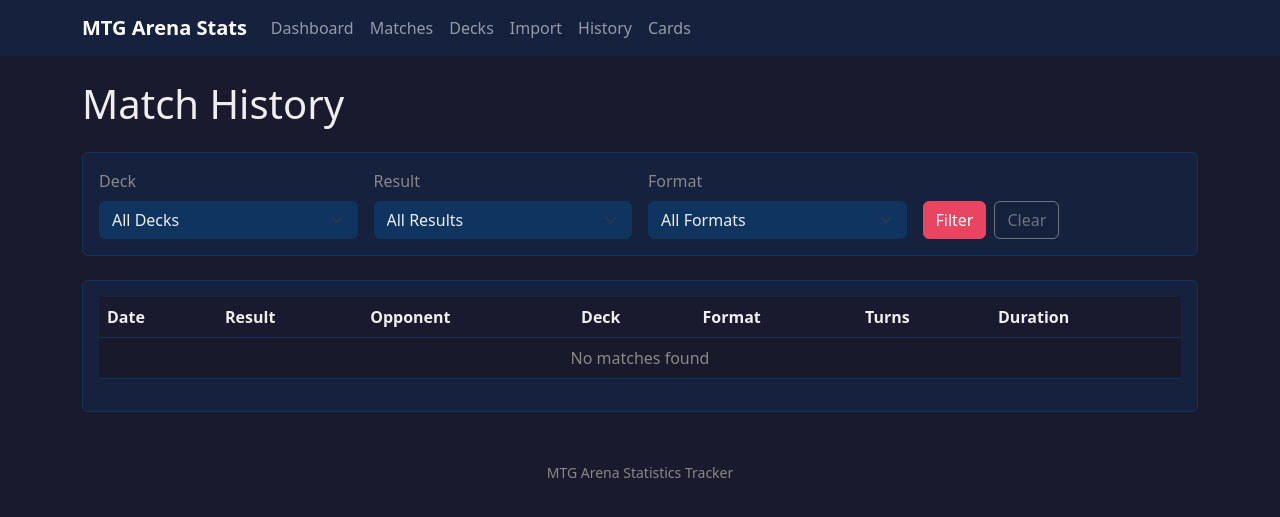
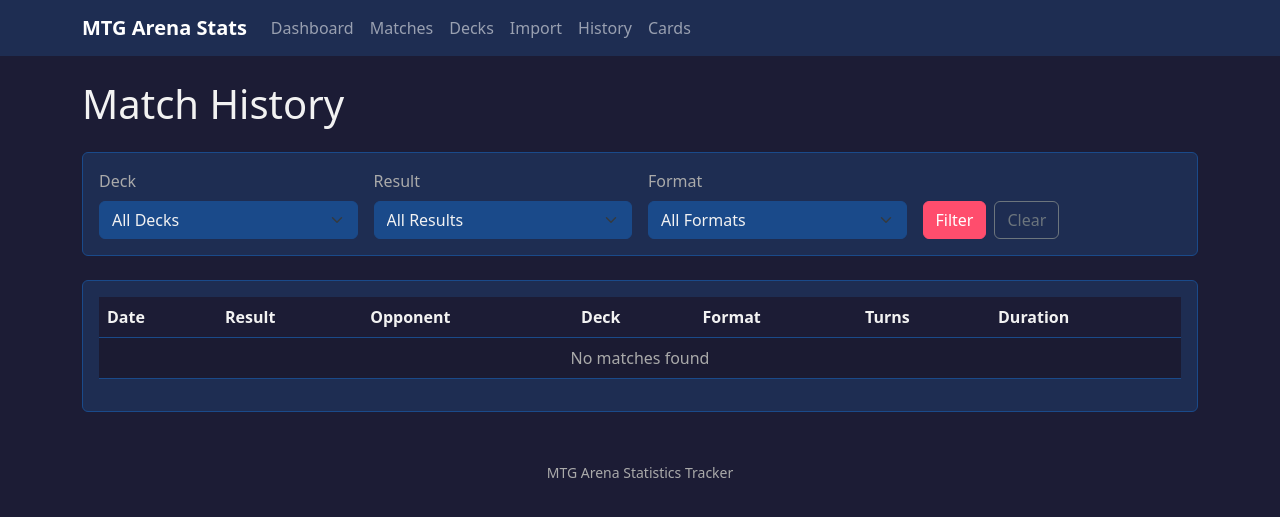
Before and after one commit to why-pengo/mtgas, a Django app: page /matches/ in a window 1280 px wide. Shown: the top 517 px of the page. Run offline with Django 5.2, Linux system fonts and the light colour scheme; data that the repository does not hold is empty.

Commit message:
Make colors more vibrant, prefix all make commands with venv

```diff
--- a/stats/static/css/style.css
+++ b/stats/static/css/style.css
@@ -11,35 +11,35 @@
     --mtg-green: #00733E;
 
     /* App theme colors */
-    --bg-dark: #1a1a2e;
-    --bg-card: #16213e;
-    --bg-header: #0f3460;
-    --accent: #e94560;
-    --accent-hover: #c73e54;
-    --text-primary: #eeeeee;
-    --text-muted: #888888;
+    --bg-dark: #1c1c35;
+    --bg-card: #1e2d52;
+    --bg-header: #1a4a8a;
+    --accent: #ff4d6d;
+    --accent-hover: #e83a5c;
+    --text-primary: #f2f2f2;
+    --text-muted: #aaa;
 
     /* Bootstrap variable overrides */
-    --bs-body-color: #eeeeee;
-    --bs-body-bg: #1a1a2e;
-    --bs-secondary-color: #888888;
-    --bs-secondary-bg: #16213e;
-    --bs-tertiary-color: #666666;
-    --bs-tertiary-bg: #0f3460;
-    --bs-emphasis-color: #ffffff;
-    --bs-border-color: #0f3460;
-    --bs-heading-color: #eeeeee;
-    --bs-link-color: #e94560;
-    --bs-link-hover-color: #ff6b81;
-    --bs-code-color: #e94560;
+    --bs-body-color: #f2f2f2;
+    --bs-body-bg: #1c1c35;
+    --bs-secondary-color: #aaa;
+    --bs-secondary-bg: #1e2d52;
+    --bs-tertiary-color: #888;
+    --bs-tertiary-bg: #1a4a8a;
+    --bs-emphasis-color: #fff;
+    --bs-border-color: #1a4a8a;
+    --bs-heading-color: #f2f2f2;
+    --bs-link-color: #ff4d6d;
+    --bs-link-hover-color: #ff8097;
+    --bs-code-color: #ff4d6d;
 
     /* Bootstrap table overrides */
-    --bs-table-color: #eeeeee;
+    --bs-table-color: #eee;
     --bs-table-bg: transparent;
-    --bs-table-striped-color: #eeeeee;
-    --bs-table-striped-bg: rgba(255, 255, 255, 0.05);
-    --bs-table-hover-color: #eeeeee;
-    --bs-table-hover-bg: rgba(255, 255, 255, 0.075);
+    --bs-table-striped-color: #eee;
+    --bs-table-striped-bg: rgb(255 255 255 / 5%);
+    --bs-table-hover-color: #eee;
+    --bs-table-hover-bg: rgb(255 255 255 / 7.5%);
 }
 
 /* =============================================================================
@@ -78,7 +78,7 @@
 }
 
 .table-striped > tbody > tr:nth-of-type(odd) {
-    background-color: rgba(255, 255, 255, 0.05);
+    background-color: rgb(255 255 255 / 5%);
 }
 
 .table-sm {
@@ -89,19 +89,19 @@
    Match Result Colors
    ============================================================================= */
 .win {
-    color: #4caf50;
+    color: #69f069;
 }
 
 .loss {
-    color: #f44336;
+    color: #ff5252;
 }
 
 .draw {
-    color: #ff9800;
+    color: #ffb74d;
 }
 
 .incomplete {
-    color: #9e9e9e;
+    color: #bdbdbd;
 }
 
 /* =============================================================================
@@ -136,7 +136,7 @@
 }
 
 .mana-B {
-    color: #888888;
+    color: #888;
 }
 
 .mana-R {
@@ -244,7 +244,7 @@
     background-color: var(--bg-header);
     border-color: var(--accent);
     color: var(--text-primary);
-    box-shadow: 0 0 0 0.25rem rgba(233, 69, 96, 0.25);
+    box-shadow: 0 0 0 0.25rem rgb(233 69 96 / 25%);
 }
 
 .form-label {
@@ -296,7 +296,7 @@
    Grid Lines for Charts
    ============================================================================= */
 .grid line {
-    stroke: rgba(255, 255, 255, 0.1);
+    stroke: rgb(255 255 255 / 10%);
 }
 
 .grid path {
@@ -309,8 +309,8 @@
 .chart-tooltip {
     position: absolute;
     padding: 8px 12px;
-    background-color: rgba(0, 0, 0, 0.8);
-    color: #ffffff;
+    background-color: rgb(0 0 0 / 80%);
+    color: #fff;
     border-radius: 4px;
     font-size: 12px;
     pointer-events: none;
```
Also changed, not shown: .github/copilot-instructions.md, 1 other file.
